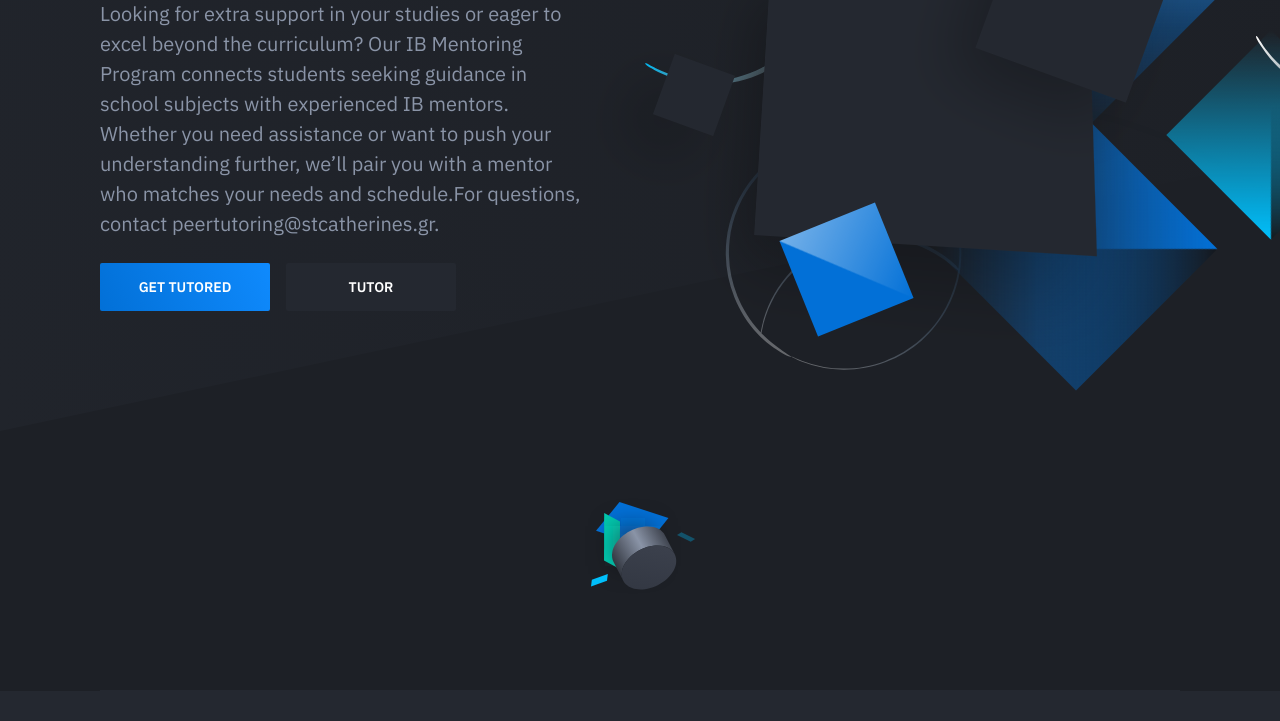
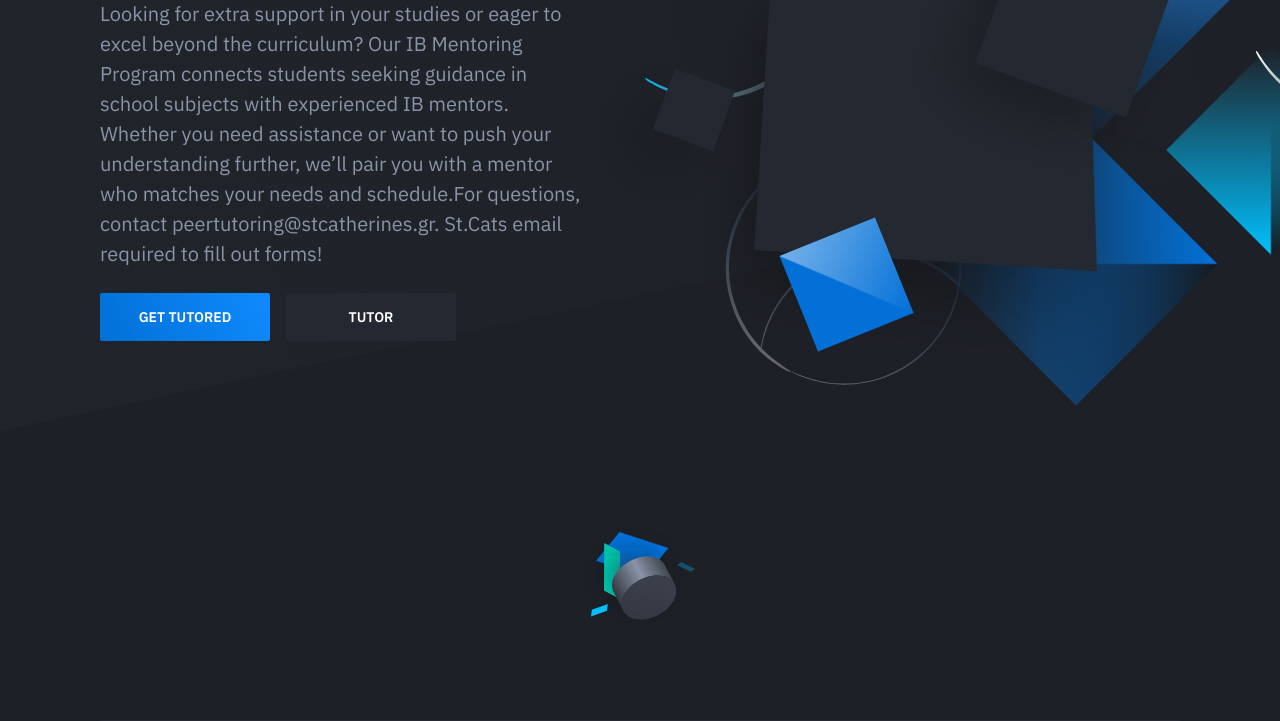
Before and after one commit to philip344/stcats.github.io, a plain HTML site: page index.html in a window 1280 px wide. Shown: the part 269-990 px from the top of the page. Before the commit the page ends 960 px from the top, so only its background shows below. Drawn offline with nearby package versions, Linux system fonts and the light colour scheme.

Commit message:
Update index.html

```diff
--- a/index.html
+++ b/index.html
@@ -32,7 +32,7 @@
                     <div class="hero-inner">
 						<div class="hero-copy">
 	                        <h1 class="hero-title mt-0">St.Cats School IB Mentoring program</h1>
-	                        <p class="hero-paragraph">Looking for extra support in your studies or eager to excel beyond the curriculum? Our IB Mentoring Program connects students seeking guidance in school subjects with experienced IB mentors. Whether you need assistance or want to push your understanding further, we’ll pair you with a mentor who matches your needs and schedule.For questions, contact peertutoring@stcatherines.gr.</p>
+	                        <p class="hero-paragraph">Looking for extra support in your studies or eager to excel beyond the curriculum? Our IB Mentoring Program connects students seeking guidance in school subjects with experienced IB mentors. Whether you need assistance or want to push your understanding further, we’ll pair you with a mentor who matches your needs and schedule.For questions, contact peertutoring@stcatherines.gr. St.Cats email required to fill out forms!</p>
 	                        <div class="hero-cta"><a class="button button-primary" href="https://forms.office.com/e/rfmhcAfcig">Get Tutored</a><a class="button" href="https://forms.office.com/e/KyKWMStTRH">Tutor</a></div>
 						</div>
 						<div class="hero-figure anime-element">
```
